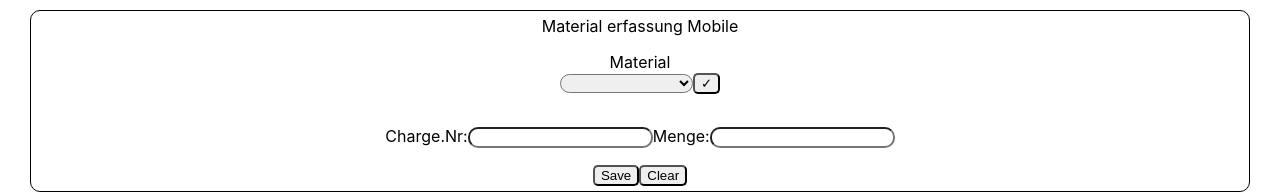
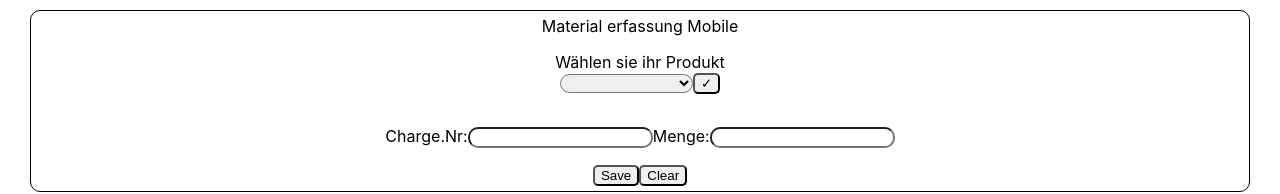
Before and after one commit to memocan40/EvorHei-Frontend, a React (Create React App) app: page / in a window 1280 px wide. Shown: the top 194 px of the page. Built offline with nearby package versions, Linux system fonts and the light colour scheme; no server answers.

Commit message:
finished

```diff
--- a/src/App.js
+++ b/src/App.js
@@ -62,6 +62,13 @@ const Clear=()=>{
   document.querySelector("#Products").value="";
 }
 
+const auswahl=()=>{
+  document.querySelector("#auswahl").innerHTML="Produkt gewählt!";
+  setTimeout(() => {
+    document.querySelector("#auswahl").innerHTML="Wählen sie ihr Produkt"
+  }, 2000);
+}
+
 
   return (
     <div className="App"  onMouseOver={update} >
@@ -71,14 +78,15 @@ const Clear=()=>{
 <div className="Dropdown">
 
 
-<label for="Products" className="Label">Material</label>
+<label for="Products" className="Label" id="auswahl"> Wählen sie ihr Produkt</label>
 <select className="dropdown" name="Products" id="Products" onChange={(event)=>{setDropdownValue(event.target.value)}}>
   <option value=""></option>
   <option value="Reifen">Reifen</option>
   <option value="Motor">Motor</option>
   <option value="Felge">Felge</option>
 </select>
-<button onClick={()=>{setDropdownResult(DropdownValue)}} >&#10003;</button>
+
+<button onClick={()=>{setDropdownResult(DropdownValue)}}  onMouseDown={auswahl}>&#10003;</button>
 
 </div>
 
```
